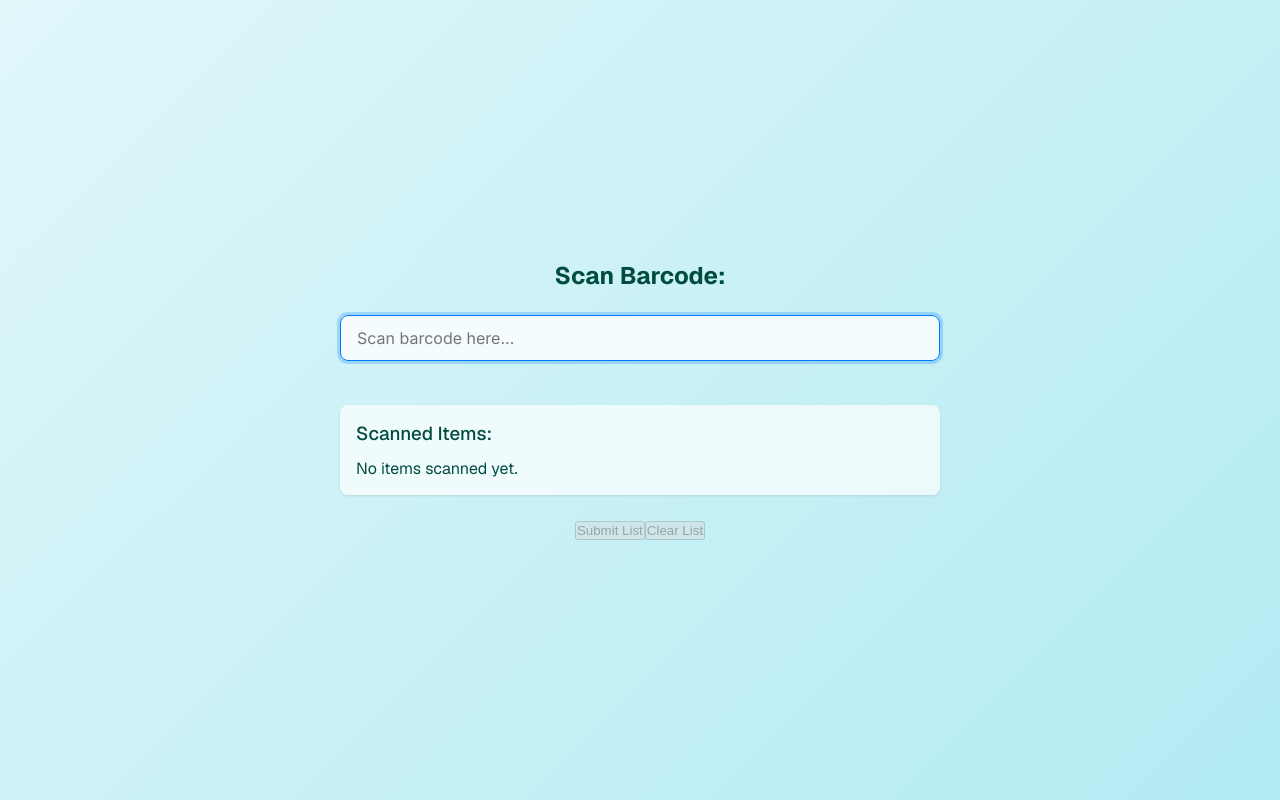
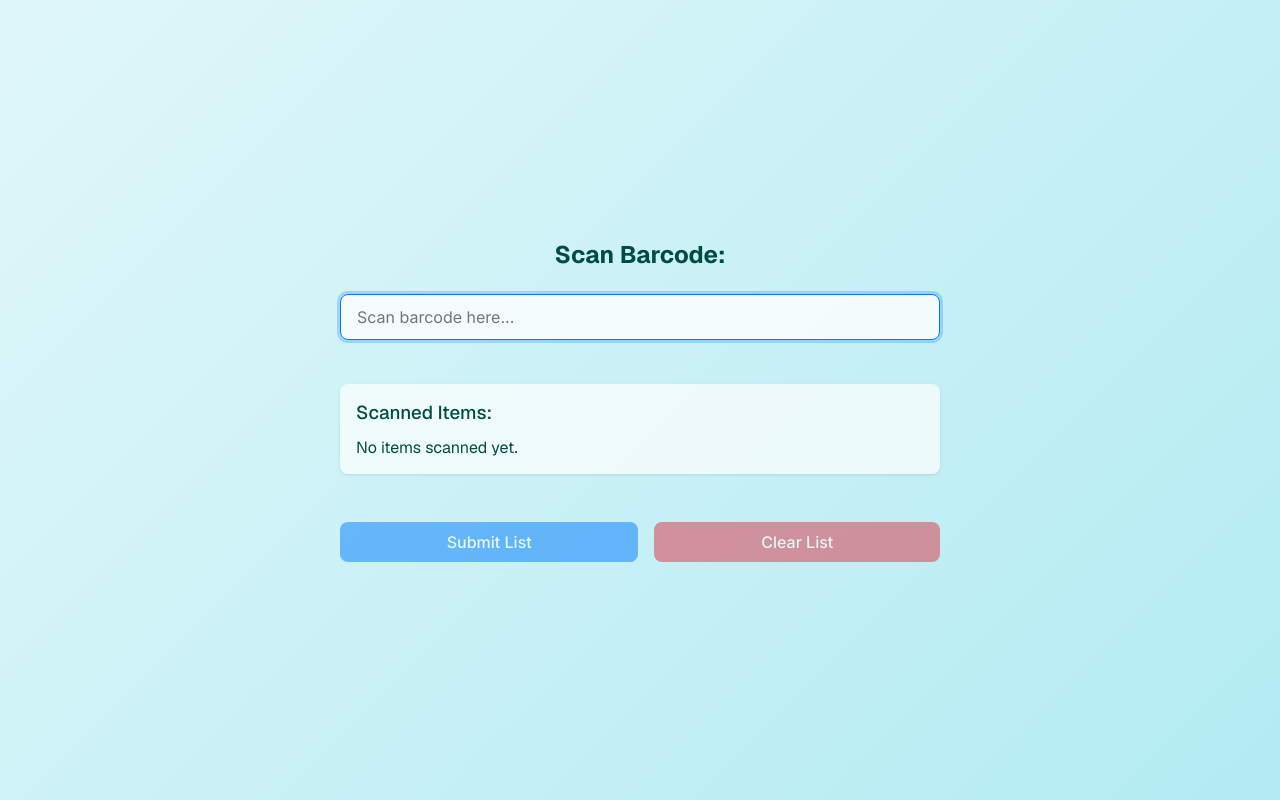
Before and after one commit to Deeligz/mainscan, a Next.js app: page / in a window 1280 px wide. Built offline with nearby package versions, Linux system fonts and the light colour scheme.

Commit message:
Style Submit and Clear buttons

```diff
--- a/src/app/page.module.css
+++ b/src/app/page.module.css
@@ -228,3 +228,57 @@ a.secondary {
 .scanList li:nth-child(odd) {
   background-color: rgba(var(--gray-rgb), 0.03);
 }
+
+/* Container for action buttons */
+.actionButtonsContainer {
+  display: flex;
+  justify-content: space-between; /* Space out buttons */
+  width: 100%;
+  margin-top: 24px; /* Add space above buttons */
+  gap: 16px; /* Add space between buttons */
+}
+
+/* Base button style */
+.button {
+  font-family: var(--font-sans);
+  padding: 10px 20px;
+  font-size: 1rem;
+  border-radius: 8px;
+  border: none;
+  cursor: pointer;
+  transition: background-color 0.2s, opacity 0.2s, transform 0.1s;
+  font-weight: 500;
+  flex-grow: 1; /* Allow buttons to grow */
+}
+
+.button:hover:not(:disabled) {
+  opacity: 0.9;
+}
+
+.button:active:not(:disabled) {
+  transform: scale(0.98);
+}
+
+.button:disabled {
+  opacity: 0.5;
+  cursor: not-allowed;
+}
+
+/* Specific styles for Submit button */
+.submitButton {
+  background-color: #007bff; /* Blue */
+  color: white;
+}
+
+/* Specific styles for Clear button */
+.clearButton {
+  background-color: #dc3545; /* Red */
+  color: white;
+}
+
+/* Adjust button layout on smaller screens if needed */
+@media (max-width: 400px) {
+  .actionButtonsContainer {
+    flex-direction: column; /* Stack buttons vertically */
+  }
+}
```
